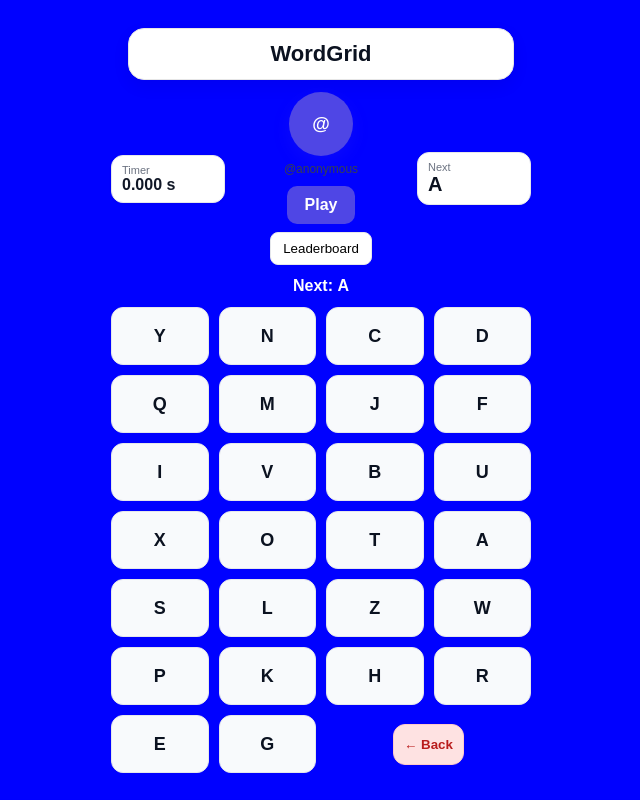
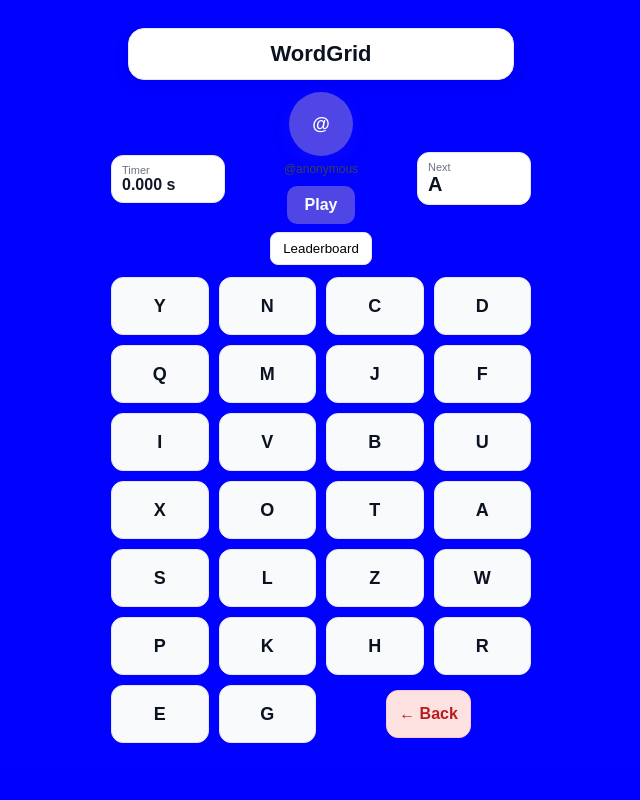
Before and after one commit to rhmarketing24/AZgame, a Next.js app: page /game in a window 1280 px wide. Shown: the whole page, without its empty margins (319-959 px from the left). Built offline with nearby package versions, Linux system fonts and the light colour scheme.

Commit message:
Update GameScreen.jsx

```diff
--- a/components/GameScreen.jsx
+++ b/components/GameScreen.jsx
@@ -207,29 +207,25 @@ export default function GameScreen(){
           </div>
         )}
 
-        {/* Next indicator (redundant but safe) */}
-        <div style={{textAlign:'center', marginTop:12}}>
-          <h3 style={{margin:0, fontSize:16}}>Next: <span style={{fontWeight:800}}>{nextLetter || '—'}</span></h3>
-        </div>
-
         {/* Board: 7 rows x 4 cols */}
         <div style={styles.boardGap}>
           { makeGridFromShuffled(shuffled).map((row, rIdx) => (
             <div key={rIdx} style={{display:'grid', gridTemplateColumns:'repeat(4,1fr)', gap:10, marginBottom:10}}>
               {row.map((cell, cIdx) => {
                 const isLastRow = rIdx === 6;
-                // last row: cells 0 & 1 normal, cells 2+3 -> Back button spanning 2 cols (render at cIdx===3)
-                if(isLastRow && cIdx === 2) return null;
-                if(isLastRow && cIdx === 3){
+                // last row: render Back at cIdx === 2 (span 2 columns), skip cIdx === 3
+                if(isLastRow && cIdx === 3) return null;
+                if(isLastRow && cIdx === 2){
                   return (
                     <div key={'back-'+rIdx} style={{gridColumn:'span 2', display:'flex', alignItems:'center', justifyContent:'center'}}>
                       <Link href="/"><button style={{
-                        padding:'12px 10px',
+                        padding:'14px 12px',
                         borderRadius:12,
                         background:'#fee2e2',
                         border:'1px solid #fecaca',
                         width:'100%',
                         fontWeight:800,
+                        fontSize:16,
                         color:'#b91c1c',
                         cursor:'pointer'
                       }}>← Back</button></Link>
@@ -246,10 +242,10 @@ export default function GameScreen(){
                 let background = '#f8fafc'; // default very light
                 let color = '#0b1220'; // default dark text
                 if(isClicked){
-                  background = '#10b981'; // teal/green
+                  background = '#10b981'; // green
                   color = '#ffffff';
                 } else if(isWrong){
-                  background = '#fb7185'; // rose-400
+                  background = '#fb7185'; // red
                   color = '#ffffff';
                 }
 
```
